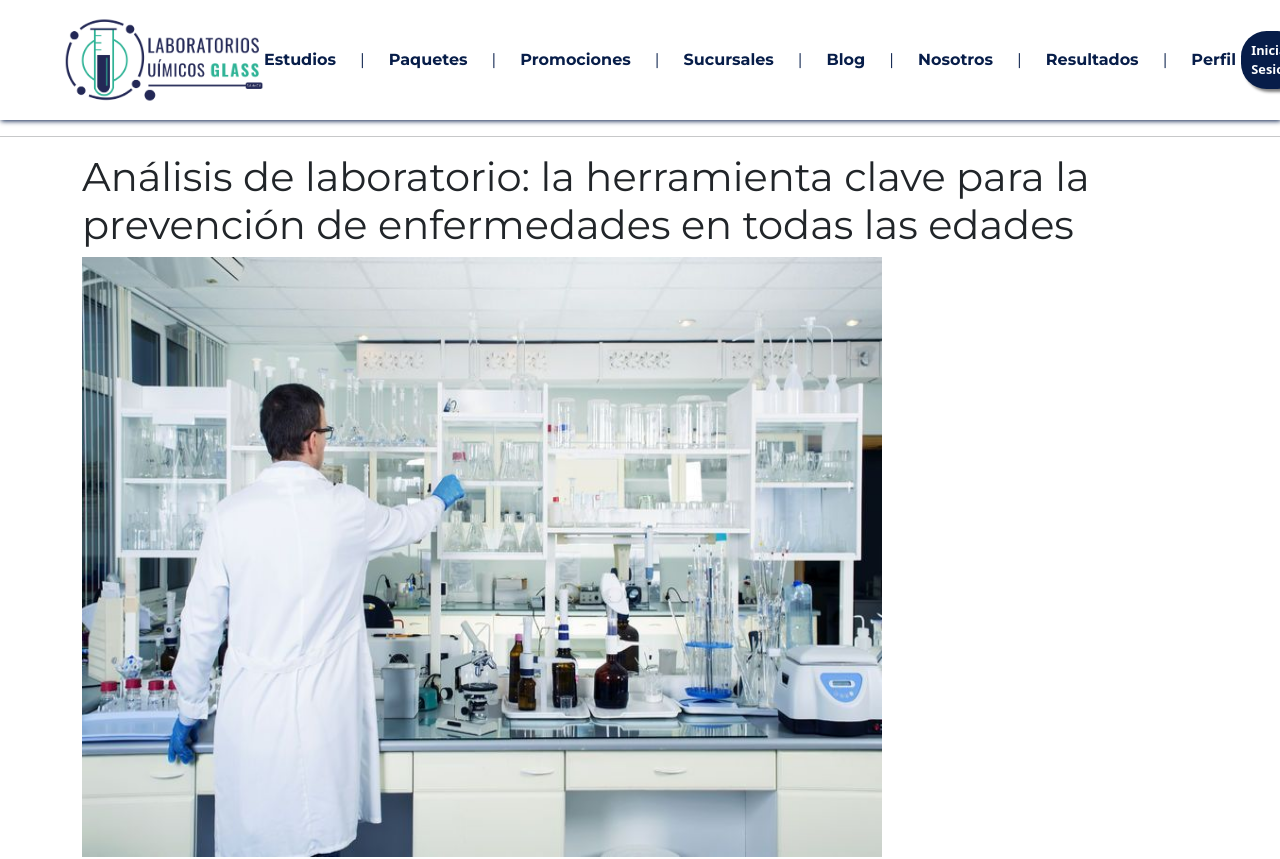
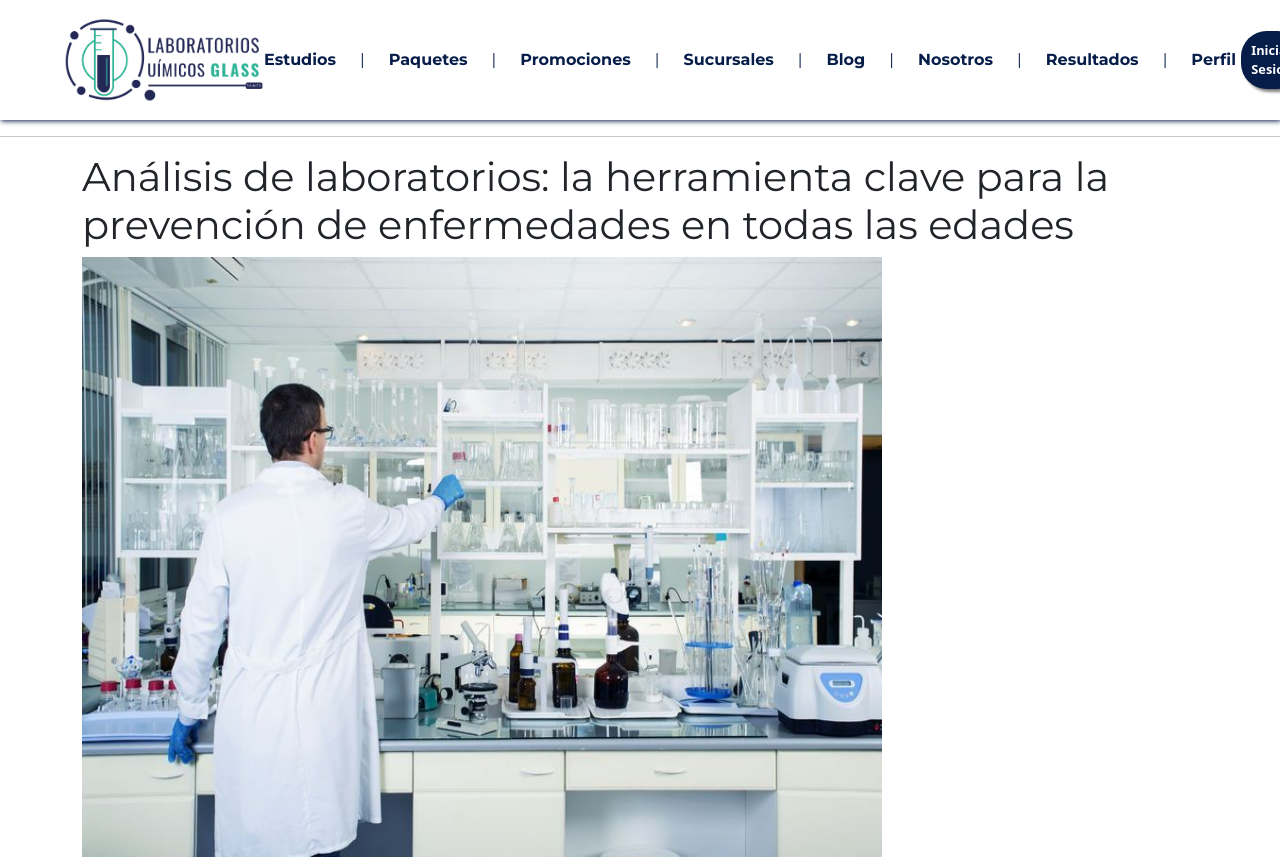
Before and after one commit to LQGlass/LQGlass, a Next.js app: page /blog/articulo1 in a window 1280 px wide. Shown: the top 859 px of the page. Built offline with nearby package versions, Linux system fonts and the light colour scheme.

Commit message:
Update articulo1.js
prueva

```diff
--- a/pages/blog/articulo1.js
+++ b/pages/blog/articulo1.js
@@ -12,7 +12,7 @@ const articulo1 = () => {
         <Row>
           <Col>
             <h1>
-              Análisis de laboratorio: la herramienta clave para la prevención
+              Análisis de laboratorios: la herramienta clave para la prevención
               de enfermedades en todas las edades
             </h1>
           </Col>
```
